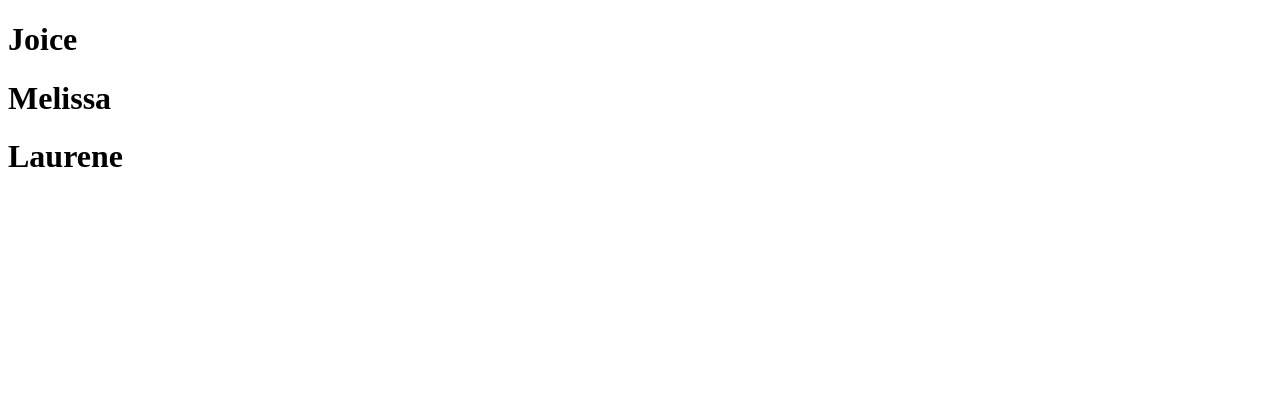
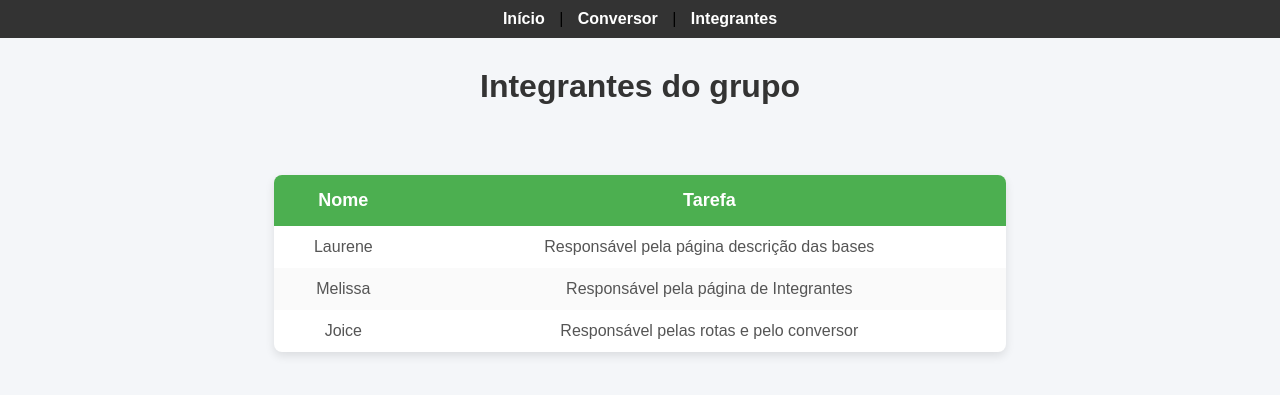
Before and after one commit to Joicealves30/ConversordeBaseFlask, a Flask app: page /grupo in a window 1280 px wide. Shown: the top 395 px of the page. Run offline with Flask 3, Linux system fonts and the light colour scheme.

Commit message:
ajuste na página tabela

```diff
--- a/static/style.css
+++ b/static/style.css
@@ -83,3 +83,103 @@ button:hover {
     margin-bottom: 10px;
     color: #333;
 }
+
+body {
+    font-family: Arial, sans-serif;
+    background-color: #f4f6f9;
+    margin: 0;
+    padding: 0;
+}
+
+
+h1 {
+    text-align: center;
+    margin-top: 30px;
+    color: #333;
+}
+
+
+table {
+    margin: 40px auto;
+    border-collapse: collapse;
+    width: 60%;
+    background-color: white;
+    box-shadow: 0 4px 10px rgba(0,0,0,0.1);
+    border-radius: 8px;
+    overflow: hidden;
+}
+
+
+thead {
+    background-color: #4CAF50;
+    color: white;
+}
+
+th {
+    padding: 15px;
+    text-align: center;
+    font-size: 18px;
+}
+
+
+td {
+    padding: 12px;
+    text-align: center;
+    color: #555;
+}
+
+
+tr:hover {
+    background-color: #f1f1f1;
+}
+
+
+tr:nth-child(even) {
+    background-color: #fafafa;
+}
+
+body {
+    font-family: Arial, sans-serif;
+    background-color: #f4f6f9;
+    margin: 0;
+}
+
+nav {
+    background-color: #333;
+    padding: 10px;
+    text-align: center;
+}
+
+nav a {
+    color: white;
+    margin: 10px;
+    text-decoration: none;
+    font-weight: bold;
+}
+
+.container-home {
+    width: 70%;
+    margin: 40px auto;
+    background: white;
+    padding: 25px;
+    border-radius: 10px;
+    box-shadow: 0 4px 10px rgba(0,0,0,0.1);
+}
+
+h1, h2 {
+    color: #333;
+}
+
+.botao {
+    display: inline-block;
+    margin-top: 20px;
+    padding: 10px 20px;
+    background-color: #4CAF50;
+    color: white;
+    text-decoration: none;
+    border-radius: 5px;
+}
+
+.container-home {
+    text-align: center;
+}
--- a/templates/grupo.html
+++ b/templates/grupo.html
@@ -1,13 +1,42 @@
 <!DOCTYPE html>
-<html lang="en">
+<html lang="pt-br">
 <head>
     <meta charset="UTF-8">
     <meta name="viewport" content="width=device-width, initial-scale=1.0">
-    <title>Grupo</title>
+    <link rel="stylesheet" href="{{ url_for('static', filename='style.css') }}">
+    <title>Integrantes</title>
 </head>
 <body>
-    <h1>Joice</h1>
-    <h1>Melissa</h1>
-    <h1>Laurene</h1>
+      <nav>
+    <a href="/">Início</a> |
+    <a href="/conversor">Conversor</a> |
+    <a href="/grupo">Integrantes</a>
+    </nav>
+    <h1>Integrantes do grupo</h1>
+    <div class="container">
+        <table>
+            <thead>
+                <tr>
+                    <th>Nome</th>
+                    <th>Tarefa</th>
+                </tr>
+            </thead>
+            <tr>
+                <td>Laurene</td>
+                <td>Responsável pela página descrição das bases</td>
+
+            </tr>
+
+            <tr>
+                <td>Melissa</td>
+                <td>Responsável pela página de Integrantes</td>
+            </tr>
+
+            <tr>
+                <td>Joice</td>
+                <td>Responsável pelas rotas e pelo conversor</td>
+            </tr>
+        </table>
+        </div>
 </body>
 </html>
```
Also changed, not shown: templates/index.html (+51 -9 lines).
